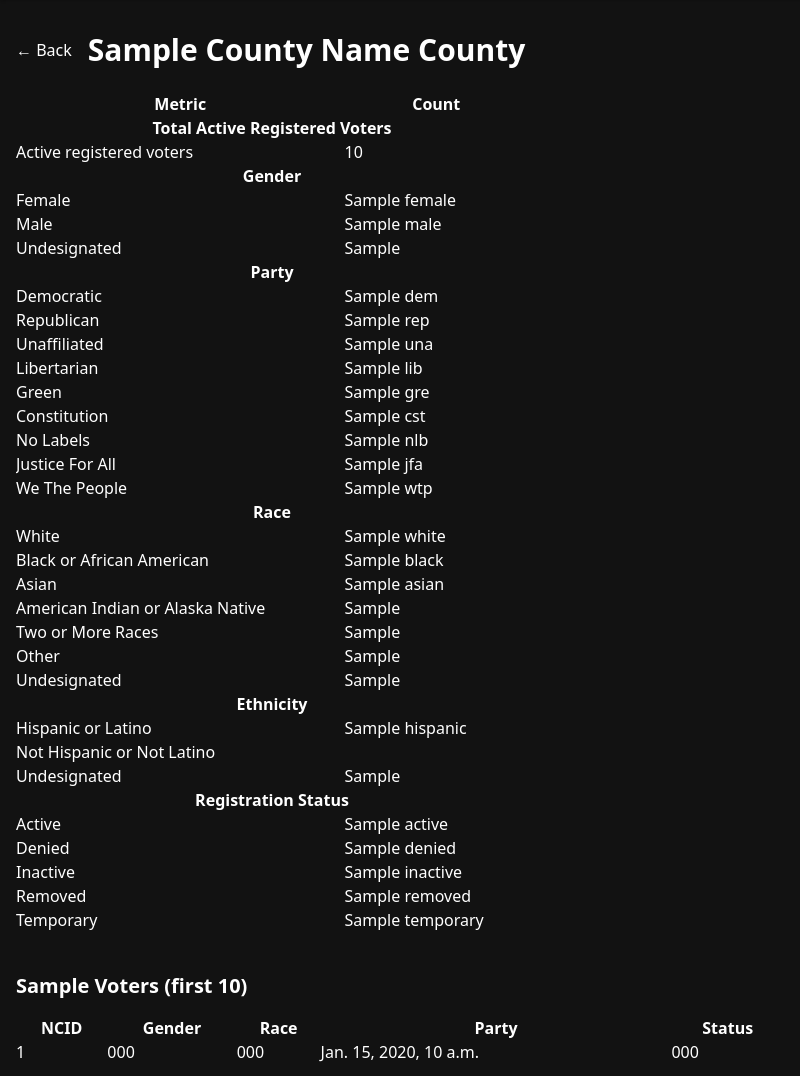
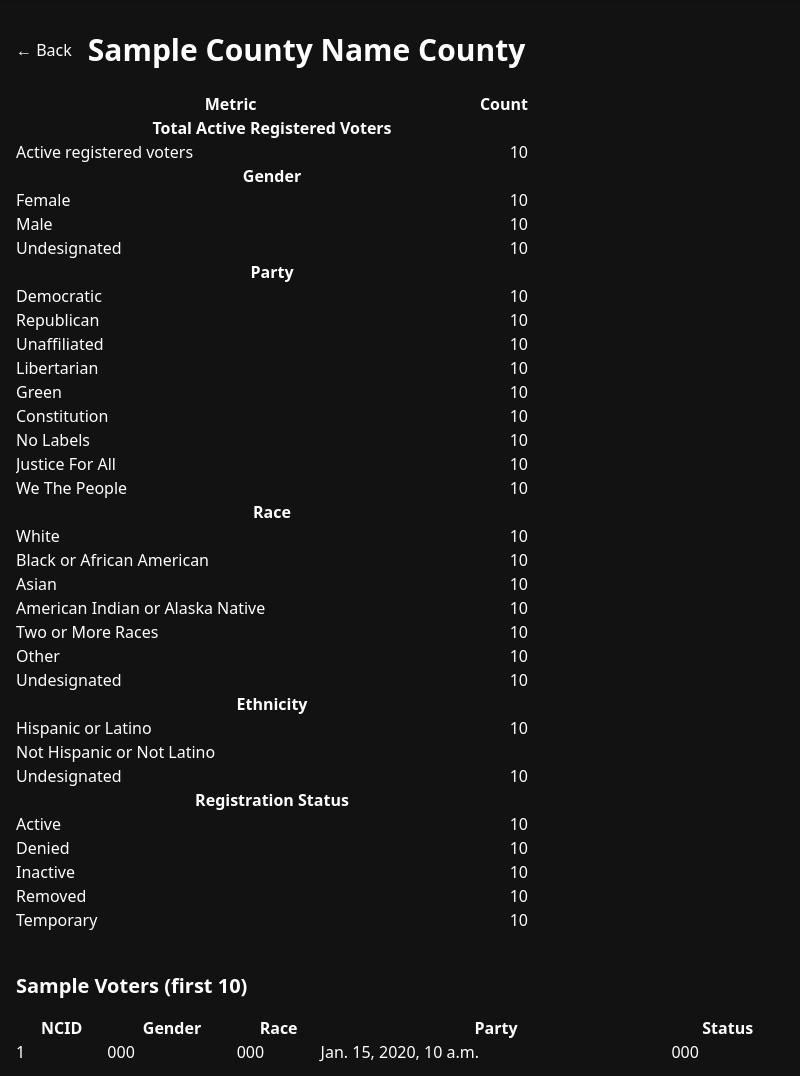
Before and after one commit to caktus/ncpollbook, a Django app: template apps/ncsbe/templates/ncsbe/county_registrations.html in a window 1280 px wide. Shown: the part 28-1104 px from the top of the page, without its empty margins (0-800 px from the left). Run offline with Django 5.2, Linux system fonts and the light colour scheme; the template is opened without the code that fills it: most values are stand-ins (such as "Sample title", 1, 10 or a date in 2020); parts of the project's set-up code (start-up, migrations or seed data) failed here and were passed over; some libraries are stand-ins or nearby versions.

Commit message:
feat: add debug-toolbar, active-only county stats, intcomma formatting
- Add django-debug-toolbar (dev only) with INSTALLED_APPS, middleware, and URL wiring
- Restrict gender/party/race/ethnicity counts to active voters (registration_status_code='A')
- Right-align counts column and apply intcomma filter in county registrations table
- Expand homepage hero with site description and NCSBE data source link

```diff
--- a/apps/ncsbe/templates/ncsbe/county_registrations.html
+++ b/apps/ncsbe/templates/ncsbe/county_registrations.html
@@ -1,4 +1,5 @@
 {% extends "ncsbe/base.html" %}
+{% load humanize %}
 
 {% block title %}{{ county_name|title }} County — Registrations{% endblock %}
 
@@ -11,48 +12,48 @@
 <div class="overflow-x-auto mb-10">
   <table class="table table-zebra w-full max-w-lg">
     <thead>
-      <tr><th>Metric</th><th>Count</th></tr>
+      <tr><th>Metric</th><th class="text-right">Count</th></tr>
     </thead>
     <tbody>
       <tr><th colspan="2" class="font-bold bg-base-300">Total Active Registered Voters</th></tr>
-      <tr><td>Active registered voters</td><td>{{ stats.total }}</td></tr>
+      <tr><td>Active registered voters</td><td class="text-right">{{ stats.total|intcomma }}</td></tr>
 
       <tr><th colspan="2" class="font-bold bg-base-300">Gender</th></tr>
-      <tr><td>Female</td><td>{{ stats.female }}</td></tr>
-      <tr><td>Male</td><td>{{ stats.male }}</td></tr>
-      <tr><td>Undesignated</td><td>{{ stats.gender_u }}</td></tr>
+      <tr><td>Female</td><td class="text-right">{{ stats.female|intcomma }}</td></tr>
+      <tr><td>Male</td><td class="text-right">{{ stats.male|intcomma }}</td></tr>
+      <tr><td>Undesignated</td><td class="text-right">{{ stats.gender_u|intcomma }}</td></tr>
 
       <tr><th colspan="2" class="font-bold bg-base-300">Party</th></tr>
-      <tr><td>Democratic</td><td>{{ stats.dem }}</td></tr>
-      <tr><td>Republican</td><td>{{ stats.rep }}</td></tr>
-      <tr><td>Unaffiliated</td><td>{{ stats.una }}</td></tr>
-      <tr><td>Libertarian</td><td>{{ stats.lib }}</td></tr>
-      <tr><td>Green</td><td>{{ stats.gre }}</td></tr>
-      <tr><td>Constitution</td><td>{{ stats.cst }}</td></tr>
-      <tr><td>No Labels</td><td>{{ stats.nlb }}</td></tr>
-      <tr><td>Justice For All</td><td>{{ stats.jfa }}</td></tr>
-      <tr><td>We The People</td><td>{{ stats.wtp }}</td></tr>
+      <tr><td>Democratic</td><td class="text-right">{{ stats.dem|intcomma }}</td></tr>
+      <tr><td>Republican</td><td class="text-right">{{ stats.rep|intcomma }}</td></tr>
+      <tr><td>Unaffiliated</td><td class="text-right">{{ stats.una|intcomma }}</td></tr>
+      <tr><td>Libertarian</td><td class="text-right">{{ stats.lib|intcomma }}</td></tr>
+      <tr><td>Green</td><td class="text-right">{{ stats.gre|intcomma }}</td></tr>
+      <tr><td>Constitution</td><td class="text-right">{{ stats.cst|intcomma }}</td></tr>
+      <tr><td>No Labels</td><td class="text-right">{{ stats.nlb|intcomma }}</td></tr>
+      <tr><td>Justice For All</td><td class="text-right">{{ stats.jfa|intcomma }}</td></tr>
+      <tr><td>We The People</td><td class="text-right">{{ stats.wtp|intcomma }}</td></tr>
 
       <tr><th colspan="2" class="font-bold bg-base-300">Race</th></tr>
-      <tr><td>White</td><td>{{ stats.white }}</td></tr>
-      <tr><td>Black or African American</td><td>{{ stats.black }}</td></tr>
-      <tr><td>Asian</td><td>{{ stats.asian }}</td></tr>
-      <tr><td>American Indian or Alaska Native</td><td>{{ stats.american_indian }}</td></tr>
-      <tr><td>Two or More Races</td><td>{{ stats.two_or_more }}</td></tr>
-      <tr><td>Other</td><td>{{ stats.other_race }}</td></tr>
-      <tr><td>Undesignated</td><td>{{ stats.race_u }}</td></tr>
+      <tr><td>White</td><td class="text-right">{{ stats.white|intcomma }}</td></tr>
+      <tr><td>Black or African American</td><td class="text-right">{{ stats.black|intcomma }}</td></tr>
+      <tr><td>Asian</td><td class="text-right">{{ stats.asian|intcomma }}</td></tr>
+      <tr><td>American Indian or Alaska Native</td><td class="text-right">{{ stats.american_indian|intcomma }}</td></tr>
+      <tr><td>Two or More Races</td><td class="text-right">{{ stats.two_or_more|intcomma }}</td></tr>
+      <tr><td>Other</td><td class="text-right">{{ stats.other_race|intcomma }}</td></tr>
+      <tr><td>Undesignated</td><td class="text-right">{{ stats.race_u|intcomma }}</td></tr>
 
       <tr><th colspan="2" class="font-bold bg-base-300">Ethnicity</th></tr>
-      <tr><td>Hispanic or Latino</td><td>{{ stats.hispanic }}</td></tr>
-      <tr><td>Not Hispanic or Not Latino</td><td>{{ stats.not_hispanic }}</td></tr>
-      <tr><td>Undesignated</td><td>{{ stats.ethnicity_u }}</td></tr>
+      <tr><td>Hispanic or Latino</td><td class="text-right">{{ stats.hispanic|intcomma }}</td></tr>
+      <tr><td>Not Hispanic or Not Latino</td><td class="text-right">{{ stats.not_hispanic|intcomma }}</td></tr>
+      <tr><td>Undesignated</td><td class="text-right">{{ stats.ethnicity_u|intcomma }}</td></tr>
 
       <tr><th colspan="2" class="font-bold bg-base-300">Registration Status</th></tr>
-      <tr><td>Active</td><td>{{ stats.active }}</td></tr>
-      <tr><td>Denied</td><td>{{ stats.denied }}</td></tr>
-      <tr><td>Inactive</td><td>{{ stats.inactive }}</td></tr>
-      <tr><td>Removed</td><td>{{ stats.removed }}</td></tr>
-      <tr><td>Temporary</td><td>{{ stats.temporary }}</td></tr>
+      <tr><td>Active</td><td class="text-right">{{ stats.active|intcomma }}</td></tr>
+      <tr><td>Denied</td><td class="text-right">{{ stats.denied|intcomma }}</td></tr>
+      <tr><td>Inactive</td><td class="text-right">{{ stats.inactive|intcomma }}</td></tr>
+      <tr><td>Removed</td><td class="text-right">{{ stats.removed|intcomma }}</td></tr>
+      <tr><td>Temporary</td><td class="text-right">{{ stats.temporary|intcomma }}</td></tr>
     </tbody>
   </table>
 </div>
--- a/apps/ncsbe/templates/ncsbe/home.html
+++ b/apps/ncsbe/templates/ncsbe/home.html
@@ -5,9 +5,10 @@
 {% block content %}
 <div class="hero bg-base-200 rounded-box p-8 mb-8">
   <div class="hero-content text-center">
-    <div>
+    <div class="max-w-xl">
       <h1 class="text-4xl font-bold mb-2">NC Voter Registration</h1>
-      <p class="text-base-content/70">Search by county or click a county on the map.</p>
+      <p class="text-base-content/70 mb-2">Explore North Carolina's publicly available voter registration data. Search by county to see active registration counts broken down by gender, party, race, and ethnicity, or look up an individual voter's election history by NCID.</p>
+      <p class="text-base-content/50 text-sm">Data sourced from the <a href="https://www.ncsbe.gov/results-data/voter-registration-data" class="link" target="_blank" rel="noopener">NC State Board of Elections</a>.</p>
     </div>
   </div>
 </div>
--- a/config/urls.py
+++ b/config/urls.py
@@ -15,6 +15,7 @@
     2. Add a URL to urlpatterns:  path('blog/', include('blog.urls'))
 """
 
+from django.conf import settings
 from django.contrib import admin
 from django.urls import include, path
 
@@ -25,3 +26,8 @@
     path("", include("apps.ncsbe.urls")),
     path("", api.urls),
 ]
+
+if settings.DEBUG:
+    import debug_toolbar
+
+    urlpatterns = [path("__debug__/", include(debug_toolbar.urls)), *urlpatterns]
--- a/pyproject.toml
+++ b/pyproject.toml
@@ -36,6 +36,7 @@
     "kubernetes>=35.0.0",
 ]
 dev = [
+    "django-debug-toolbar>=6.3.0",
     "factory-boy>=3.3.3",
     "pre-commit>=4.5.1",
     "pydantic-evals>=1.70.0",
```
Also changed, not shown: apps/ncsbe/views.py (+69 -27 lines), config/settings.py (+8 -0 lines), tests/ncsbe/test_views.py (+1 -1 lines), 1 other file.
